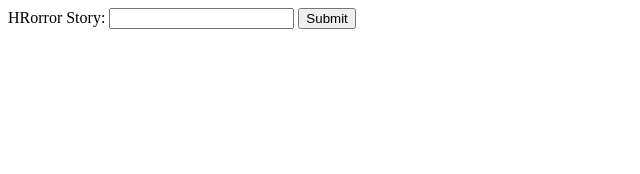
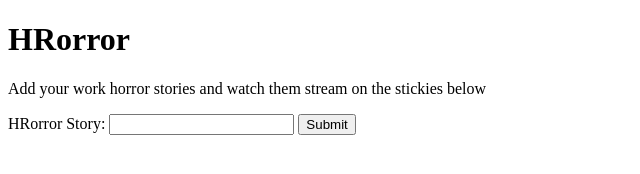
Before and after one commit to brendajin/HRorror, a website: page public/index.html in a window 1280 px wide. Shown: the whole page, without its empty margins (0-640 px from the left). Drawn offline with Linux system fonts and the light colour scheme.

Commit message:
Added a header

```diff
--- a/public/index.html
+++ b/public/index.html
@@ -2,17 +2,14 @@
 <html>
 <head>
 	<title>HRorror</title>
-	<style type="text/css">
-		body {
-			background-image: url(img/cork-board.jpg);
-			background-repeat:repeat;
-			background-attachment: fixed;
-		}
-	</style>
+	<link rel="stylesheet="type="text/css" href="stylesheet.css">
 </head>
 <body>
+	 <header>
+    <h1>HRorror</h1>
+    <p>Add your work horror stories and watch them stream on the stickies below</p>
+  </header>
 
-	<a href="http://www.hotglitters.net/layouts/"></a>
 
 	<form name="input" action="html_form_action.asp" method="get">
 		<label>HRorror Story:</label>
```
